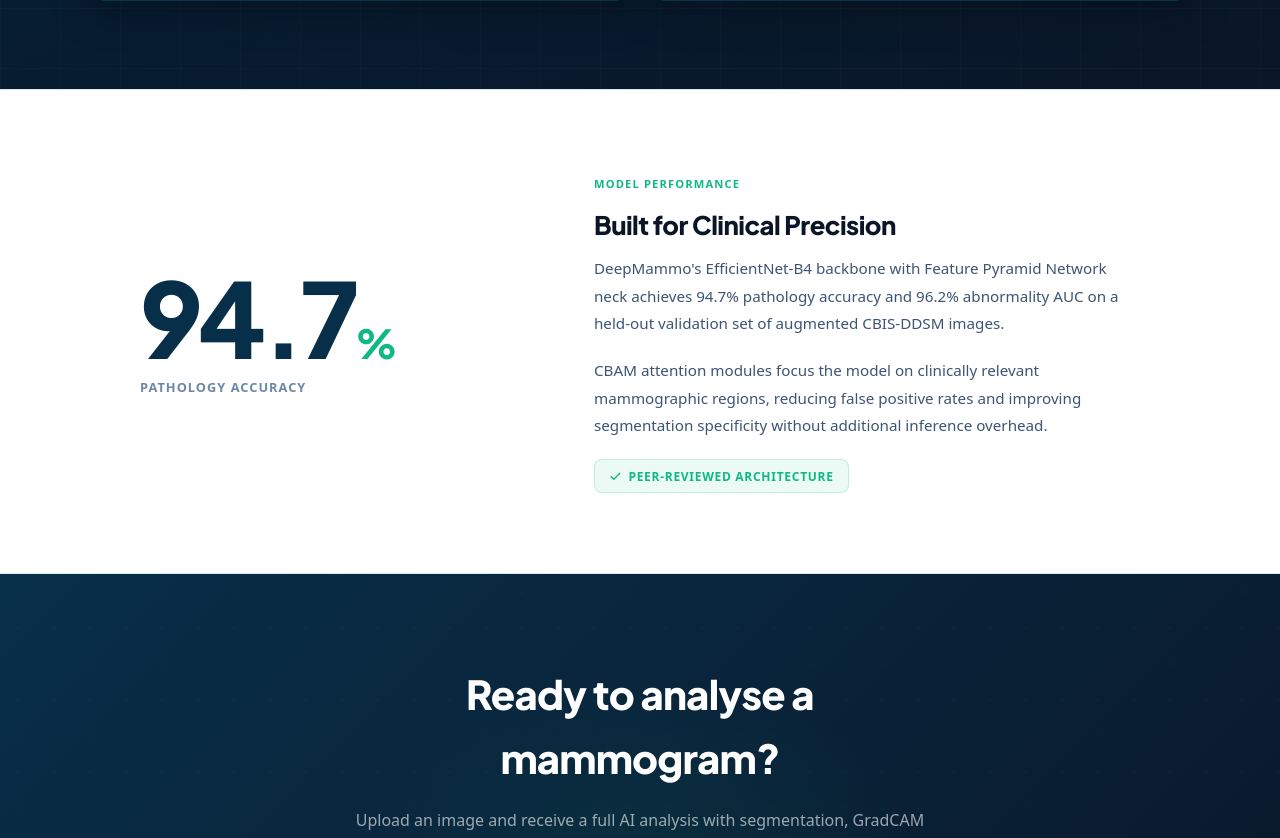
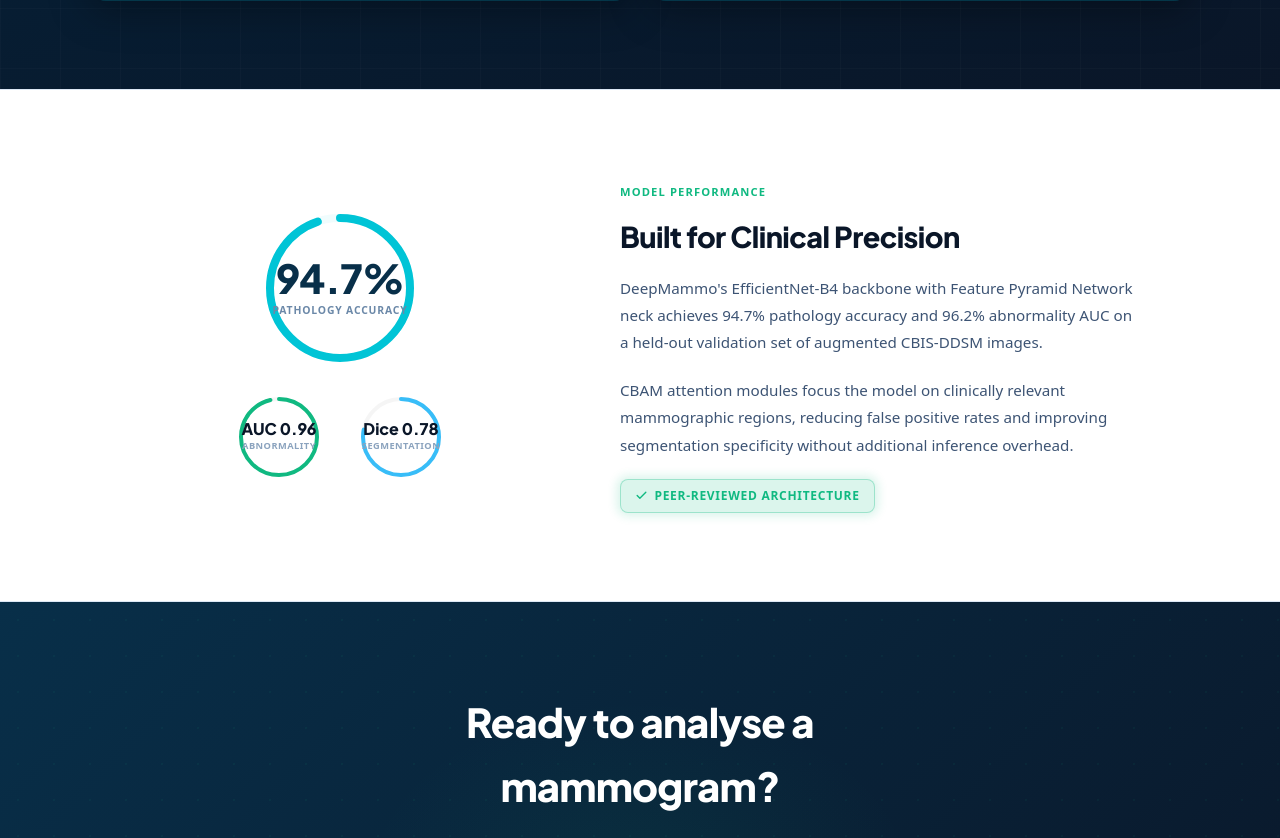
Before and after one commit to Wilworks/DeepMammo-API, a Django app: template templates/home.html in a window 1280 px wide. Shown: the part 2633-3471 px from the top of the page. Run offline with Django 3.2, Linux system fonts and the light colour scheme; the template is opened without the code that fills it, so the values that code supplies are empty; some web fonts are replaced.

Commit message:
feat(home): accuracy section — SVG progress rings and decimal countups

```diff
--- a/templates/home.html
+++ b/templates/home.html
@@ -722,59 +722,134 @@
   background: var(--white);
   border-top: 1px solid var(--border);
   border-bottom: 1px solid var(--border);
-  padding: 5rem 2rem;
+  padding: 5.5rem 2rem;
 }
 .accuracy-inner {
   max-width: 1000px;
   margin: 0 auto;
   display: grid;
-  grid-template-columns: 1fr 1.4fr;
-  gap: 4rem;
+  grid-template-columns: 1fr 1.3fr;
+  gap: 5rem;
   align-items: center;
 }
-@media (max-width: 720px) {
-  .accuracy-inner { grid-template-columns: 1fr; gap: 2rem; }
+@media (max-width: 860px) {
+  .accuracy-inner { grid-template-columns: 1fr; gap: 3rem; }
 }
+
+.accuracy-left {
+  display: flex;
+  flex-direction: column;
+  align-items: center;
+  justify-content: center;
+}
+
+.accuracy-metric-container {
+  position: relative;
+  display: flex;
+  justify-content: center;
+  align-items: center;
+}
+
+.progress-ring-wrap {
+  position: relative;
+  display: flex;
+  align-items: center;
+  justify-content: center;
+}
+.progress-ring {
+  transform: rotate(-90deg);
+}
+.progress-ring-bg {
+  fill: none;
+  stroke: rgba(0, 196, 214, 0.06);
+}
+.progress-ring-circle {
+  fill: none;
+  transition: stroke-dashoffset 1.8s var(--ease-smooth);
+  stroke-linecap: round;
+}
+
+.progress-ring-content {
+  position: absolute;
+  display: flex;
+  flex-direction: column;
+  align-items: center;
+  justify-content: center;
+  text-align: center;
+}
+
 .accuracy-big-num {
   font-family: var(--font-display);
-  font-size: clamp(4rem, 9vw, 6.5rem);
+  font-size: 2.5rem;
   font-weight: 800;
   color: var(--brand-navy);
   line-height: 1;
-  letter-spacing: -0.04em;
+  letter-spacing: -0.02em;
 }
-.accuracy-big-num span {
-  font-size: 2.5rem;
-  color: #10B981;
-}
+
 .accuracy-big-label {
-  font-size: 0.8rem;
+  font-size: 0.65rem;
   font-weight: 700;
   text-transform: uppercase;
   letter-spacing: 0.08em;
   color: var(--text-light);
-  margin-top: 0.5rem;
+  margin-top: 4px;
 }
-.accuracy-copy .section-title { font-size: 1.6rem; }
+
+.secondary-metrics {
+  display: flex;
+  gap: 2rem;
+  justify-content: center;
+  width: 100%;
+}
+
+.secondary-metrics .progress-ring-bg {
+  stroke: rgba(0, 0, 0, 0.04);
+}
+
+.mini-num {
+  font-family: var(--font-display);
+  font-size: 1rem;
+  font-weight: 800;
+  color: var(--text-dark);
+  line-height: 1;
+}
+
+.mini-label {
+  font-size: 0.58rem;
+  font-weight: 700;
+  text-transform: uppercase;
+  letter-spacing: 0.05em;
+  color: var(--text-muted);
+  margin-top: 2px;
+}
+
+.accuracy-copy .section-title { font-size: 1.8rem; margin-bottom: 1rem; }
 .accuracy-copy p {
   color: var(--text-mid);
   font-size: 0.95rem;
   line-height: 1.8;
   margin-bottom: 1.25rem;
 }
+
 .peer-reviewed-badge {
   display: inline-flex;
   align-items: center;
   gap: 6px;
   font-size: 0.75rem;
   font-weight: 700;
-  color: #10B981;
-  background: rgba(16,185,129,0.08);
-  border: 1px solid rgba(16,185,129,0.2);
+  color: var(--emerald);
+  background: var(--emerald-glow);
+  border: 1px solid rgba(16, 185, 129, 0.3);
   padding: 0.4rem 0.9rem;
   border-radius: 8px;
   text-transform: uppercase;
   letter-spacing: 0.06em;
+  animation: badge-pulse 2.5s infinite ease-in-out;
+}
+@keyframes badge-pulse {
+  0%, 100% { box-shadow: 0 0 0 0 rgba(16, 185, 129, 0.2); }
+  50% { box-shadow: 0 0 12px 4px rgba(16, 185, 129, 0.15); }
 }
 
 /* ── CTA Band ──────────────────────────────────────────────────────── */
@@ -1084,8 +1159,44 @@
 <section class="accuracy-section">
   <div class="accuracy-inner">
     <div class="accuracy-left">
-      <div class="accuracy-big-num">94.7<span>%</span></div>
-      <div class="accuracy-big-label">Pathology Accuracy</div>
+      <!-- Central large accuracy metric -->
+      <div class="accuracy-metric-container">
+        <div class="progress-ring-wrap">
+          <svg class="progress-ring" width="160" height="160">
+            <circle class="progress-ring-bg" cx="80" cy="80" r="70" stroke-width="8"></circle>
+            <circle class="progress-ring-circle" cx="80" cy="80" r="70" stroke-width="8" stroke="var(--cyan)" data-stroke-percent="94.7"></circle>
+          </svg>
+          <div class="progress-ring-content">
+            <span class="accuracy-big-num" data-count="94.7" data-decimals="1" data-suffix="%">0.0%</span>
+            <span class="accuracy-big-label">Pathology Accuracy</span>
+          </div>
+        </div>
+      </div>
+
+      <!-- Secondary stats rings row -->
+      <div class="secondary-metrics mt-3">
+        <div class="progress-ring-wrap">
+          <svg class="progress-ring" width="90" height="90">
+            <circle class="progress-ring-bg" cx="45" cy="45" r="38" stroke-width="4"></circle>
+            <circle class="progress-ring-circle" cx="45" cy="45" r="38" stroke-width="4" stroke="var(--emerald)" data-stroke-percent="96.2"></circle>
+          </svg>
+          <div class="progress-ring-content">
+            <span class="mini-num" data-count="0.96" data-decimals="2" data-prefix="AUC ">0.00</span>
+            <span class="mini-label">Abnormality</span>
+          </div>
+        </div>
+
+        <div class="progress-ring-wrap">
+          <svg class="progress-ring" width="90" height="90">
+            <circle class="progress-ring-bg" cx="45" cy="45" r="38" stroke-width="4"></circle>
+            <circle class="progress-ring-circle" cx="45" cy="45" r="38" stroke-width="4" stroke="var(--sky)" data-stroke-percent="78.0"></circle>
+          </svg>
+          <div class="progress-ring-content">
+            <span class="mini-num" data-count="0.78" data-decimals="2" data-prefix="Dice ">0.00</span>
+            <span class="mini-label">Segmentation</span>
+          </div>
+        </div>
+      </div>
     </div>
     <div class="accuracy-copy">
       <span class="section-eyebrow">Model Performance</span>
@@ -1125,21 +1236,37 @@
 <!-- Count-up & bento animation script -->
 <script>
 (function() {
-  // ── Count-up on scroll ──────────────────────────────────────────
+  // ── Count-up on scroll (Decimal and Integer support) ──────────────────
   function animateCount(el) {
-    const target  = parseInt(el.getAttribute('data-count'), 10);
-    const prefix  = el.getAttribute('data-prefix') || '';
-    const suffix  = el.getAttribute('data-suffix') || '';
+    const target = parseFloat(el.getAttribute('data-count'));
+    const decimals = parseInt(el.getAttribute('data-decimals'), 10) || 0;
+    const prefix = el.getAttribute('data-prefix') || '';
+    const suffix = el.getAttribute('data-suffix') || '';
     const duration = 1400;
-    const start    = performance.now();
+    const start = performance.now();
     function step(now) {
       const pct = Math.min((now - start) / duration, 1);
       const ease = 1 - Math.pow(1 - pct, 3); // ease-out cubic
-      const val  = Math.round(ease * target);
+      const val = (ease * target).toFixed(decimals);
       el.textContent = prefix + val + suffix;
       if (pct < 1) requestAnimationFrame(step);
     }
     requestAnimationFrame(step);
+  }
+
+  // ── Progress Ring SVG Circle Animation ──────────────────────────────
+  function animateProgressRing(circle) {
+    const r = circle.r.baseVal.value;
+    const circumference = 2 * Math.PI * r;
+    circle.style.strokeDasharray = `${circumference} ${circumference}`;
+    circle.style.strokeDashoffset = circumference;
+
+    const pct = parseFloat(circle.getAttribute('data-stroke-percent'));
+    const offset = circumference - (pct / 100) * circumference;
+
+    setTimeout(() => {
+      circle.style.strokeDashoffset = offset;
+    }, 150);
   }
 
   const countEls = document.querySelectorAll('[data-count]');
@@ -1150,8 +1277,19 @@
         observer.unobserve(e.target);
       }
     });
-  }, { threshold: 0.4 });
+  }, { threshold: 0.2 });
   countEls.forEach(el => observer.observe(el));
+
+  const ringCircles = document.querySelectorAll('.progress-ring-circle');
+  const ringObserver = new IntersectionObserver((entries) => {
+    entries.forEach(e => {
+      if (e.isIntersecting) {
+        animateProgressRing(e.target);
+        ringObserver.unobserve(e.target);
+      }
+    });
+  }, { threshold: 0.2 });
+  ringCircles.forEach(el => ringObserver.observe(el));
 
   // ── Bento stagger fade-in ────────────────────────────────────────
   const bentoCards = document.querySelectorAll('.bento-card');
```
